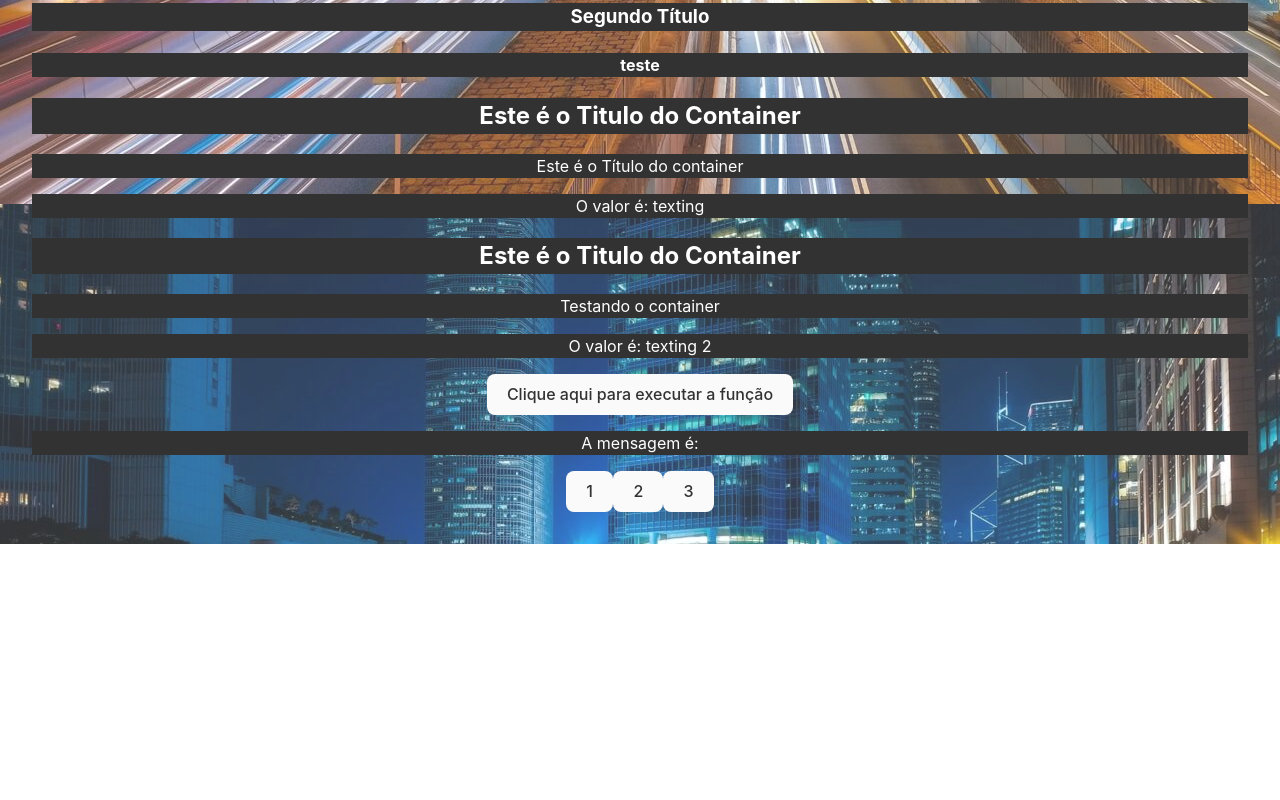
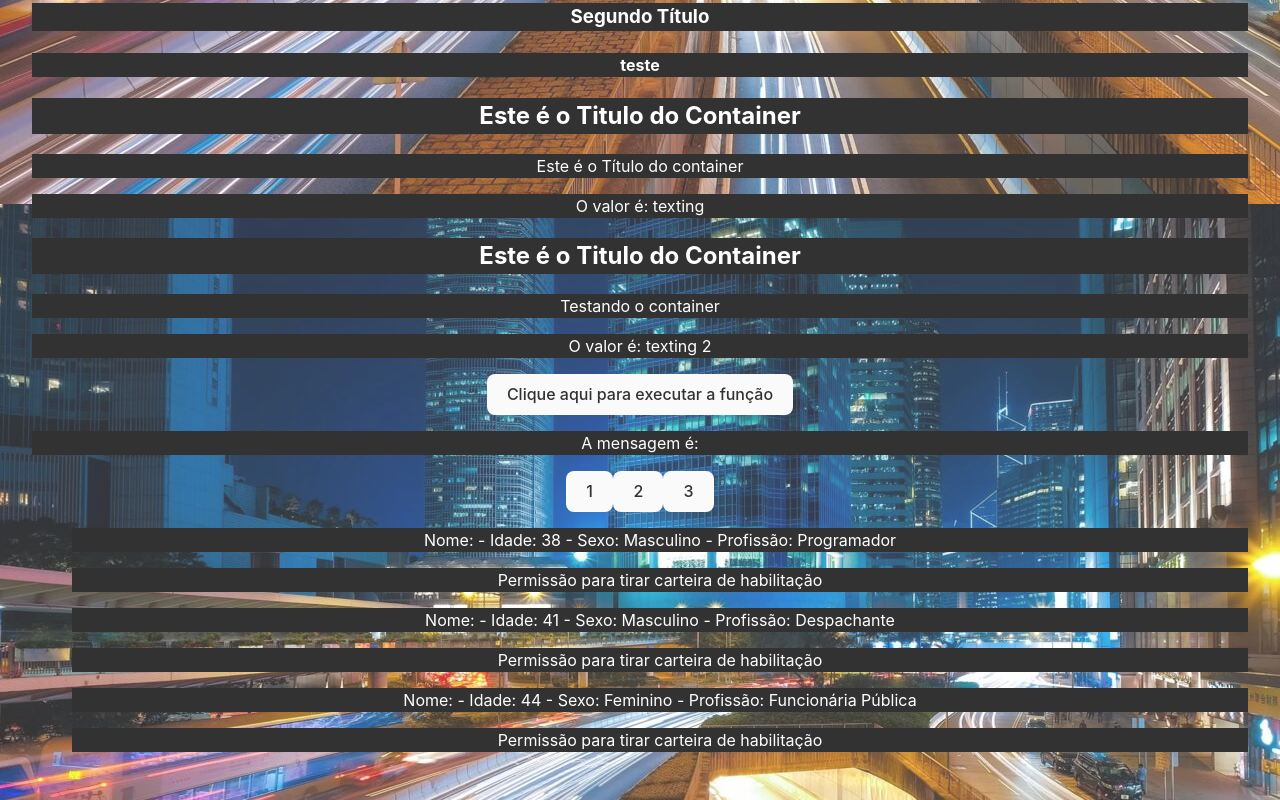
Before and after one commit to NFPereira/Cursos, a React (Vite) app in the folder REACTJS/React_Do_Zero_A_Maestria/Arquivos/3_AVANCANDO_EM_REACT/avancando-em-react/: page / in a window 1280 px wide. Shown: the part 3252-4052 px from the top of the page. Before the commit the page ends 3796 px from the top, so only its background shows below. Built offline with nearby package versions, Linux system fonts and the light colour scheme.

Commit message:
Desafio 4 - criação de array de usuário e renderização no componente, validar se a idade permite tirar habilitação

```diff
--- a/REACTJS/React_Do_Zero_A_Maestria/Arquivos/3_AVANCANDO_EM_REACT/avancando-em-react/src/App.jsx
+++ b/REACTJS/React_Do_Zero_A_Maestria/Arquivos/3_AVANCANDO_EM_REACT/avancando-em-react/src/App.jsx
@@ -17,6 +17,7 @@ import Container from './components/Container';
 import ExecuteFunction from './components/ExecuteFunction';
 import Message from './components/Message';
 import ChangeMessageState from './components/ChangeMessageState';
+import UserDetails from './components/UserDetails';
 
 const App = () => {
   const nome = "Nilson F. Pereira"
@@ -37,6 +38,12 @@ const App = () => {
   const handleMessage = (msg) => {
     setMessage(msg);
   }
+
+  const users = [
+    { id: 1, nome: "Nilson Flávio Pereira", idade: 38, sexo: "Masculino", job: "Programador" },
+    { id: 2, nome: "Nilton Rogério Pereira", idade: 41, sexo: "Masculino", job: "Despachante" },
+    { id: 3, nome: "Noeli Pereira", idade: 44, sexo: "Feminino", job: "Funcionária Pública" },
+  ]
 
   return (
     <>
@@ -76,6 +83,10 @@ const App = () => {
       <ExecuteFunction myFunction={showMessage} />
       <Message msg={message} />
       <ChangeMessageState handleMessage={handleMessage} />
+      {/* Desafio 4*/}
+      {users.map((user) => (
+        <UserDetails key={user.id} name={user.nome} idade={user.idade} sexo={user.sexo} job={user.job} />
+      ))}
     </>
   )
 }
--- /dev/null
+++ b/REACTJS/React_Do_Zero_A_Maestria/Arquivos/3_AVANCANDO_EM_REACT/avancando-em-react/src/components/UserDetails.jsx
@@ -0,0 +1,14 @@
+import React from 'react'
+
+const UserDetails = ({nome, idade, sexo, job}) => {
+  return (
+    <div>
+      <ul>
+         <li>Nome: {nome} - Idade: {idade} - Sexo: {sexo} - Profissão: {job} </li>
+         {idade >= 18 ? <p>Permissão para tirar carteira de habilitação</p> : <p>Idade não permite tirar carteira de habilitação</p>}
+      </ul>
+    </div>
+  )
+}
+
+export default UserDetails
```
